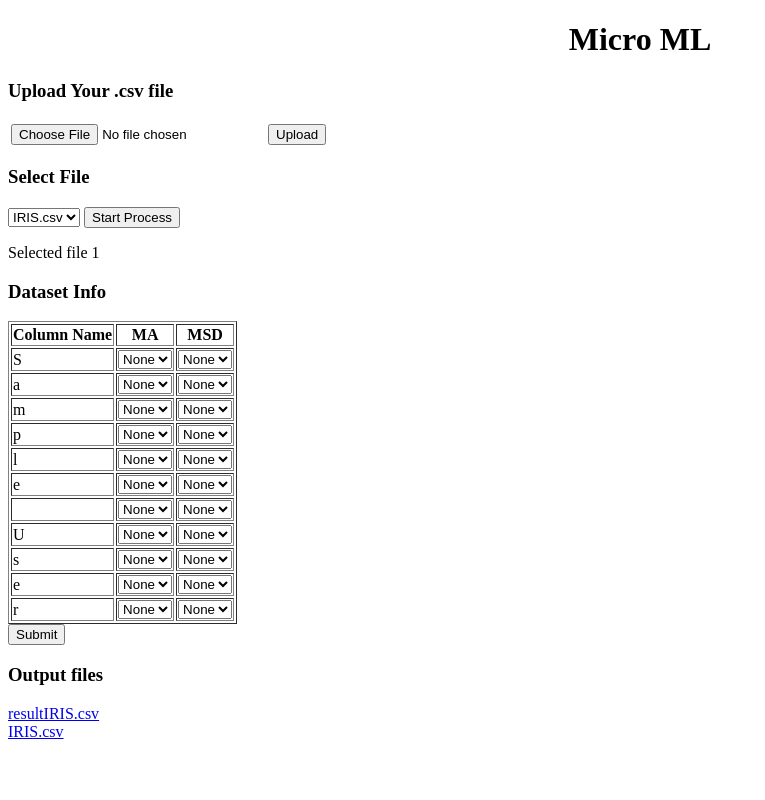
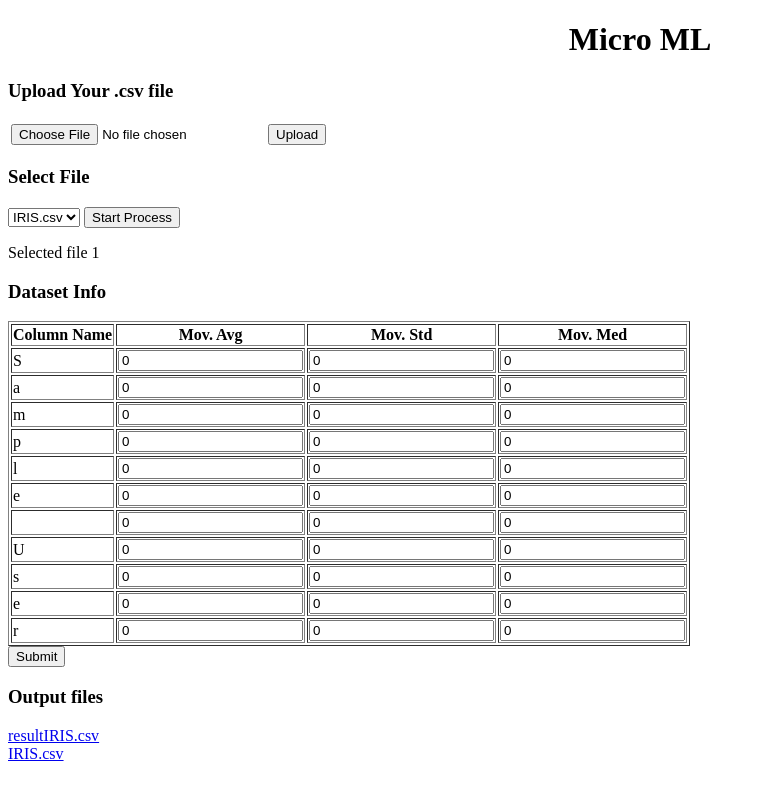
Before and after one commit to roshanmadhushanka/MicroML, a Flask app: page / in a window 1280 px wide. Shown: the whole page, without its empty margins (0-765 px from the left). Run offline with Flask 2, Linux system fonts and the light colour scheme; the visitor is signed in with stand-in values (Sample User, id 1); lists and menus that the app fills with data are empty; parts of the project's set-up code (start-up, migrations or seed data) failed here and were passed over.

Commit message:
Added text boxes instead of dropdown

```diff
--- a/src/templates/index.html
+++ b/src/templates/index.html
@@ -22,22 +22,10 @@
                 </tr>
             </table>
         </form>
-
-
     </div>
 
     <div id="upload_directory">
         {% if content is defined %}
-        <!--
-        <h3> Upload folder </h3>
-        <table border="1">
-            {% for file in content %}
-                <tr>
-                    <th>{{ file }}</th>
-                </tr>
-            {% endfor %}
-        </table>
-        -->
         <h3> Select File </h3>
         <form action="select" method="post">
             <select name="selected_file">
@@ -52,6 +40,7 @@
         </form>
         {% endif %}
     </div>
+
     <div>
         {% if session['selected_file'] %}
         <p>Selected file {{ session['selected_file'] }}</p>
@@ -66,10 +55,13 @@
                             Column Name
                         </th>
                         <th>
-                        MA
+                            Mov. Avg
                         </th>
                         <th>
-                        MSD
+                            Mov. Std
+                        </th>
+                        <th>
+                            Mov. Med
                         </th>
                     </tr>
                     {% for col in session['col_names'] %}
@@ -79,18 +71,16 @@
                         </td>
                         <!-- beg: Feature engineering functionality -->
                         <td>
-                        <select name="{{ col }}_ma">
-                            <option value=0>None</option>
-                            <option value=5>5</option>
-                            <option value=10>10</option>
-                        </select>
+                            <!-- Moving average -->
+                            <input type="text" name="{{ col }}_ma" value="0">
                         </td>
                         <td>
-                        <select name="{{ col }}_ms">
-                            <option value=0>None</option>
-                            <option value=5>5</option>
-                            <option value=10>10</option>
-                        </select>
+                            <!-- Moving standard deviation -->
+                            <input type="text" name="{{ col }}_ms" value="0">
+                        </td>
+                        <td>
+                            <!-- Moving median -->
+                            <input type="text" name="{{ col }}_mm" value="0">
                         </td>
                         <!-- eof: Feature engineering functionality -->
                     </tr>
@@ -108,13 +98,5 @@
                 {% endfor %}
         {% endif %}
     </div>
-<!--
-<div>
-    {% if request.args.get('select') is defined %}
-    <p>Selected file {{ request.args.get('select') }}</p>
-    {% endif %}
-</div>
--->
-
 </body>
 </html>
```
Also changed, not shown: 2 other files. Lines whose indentation alone changed are shown as unchanged.
